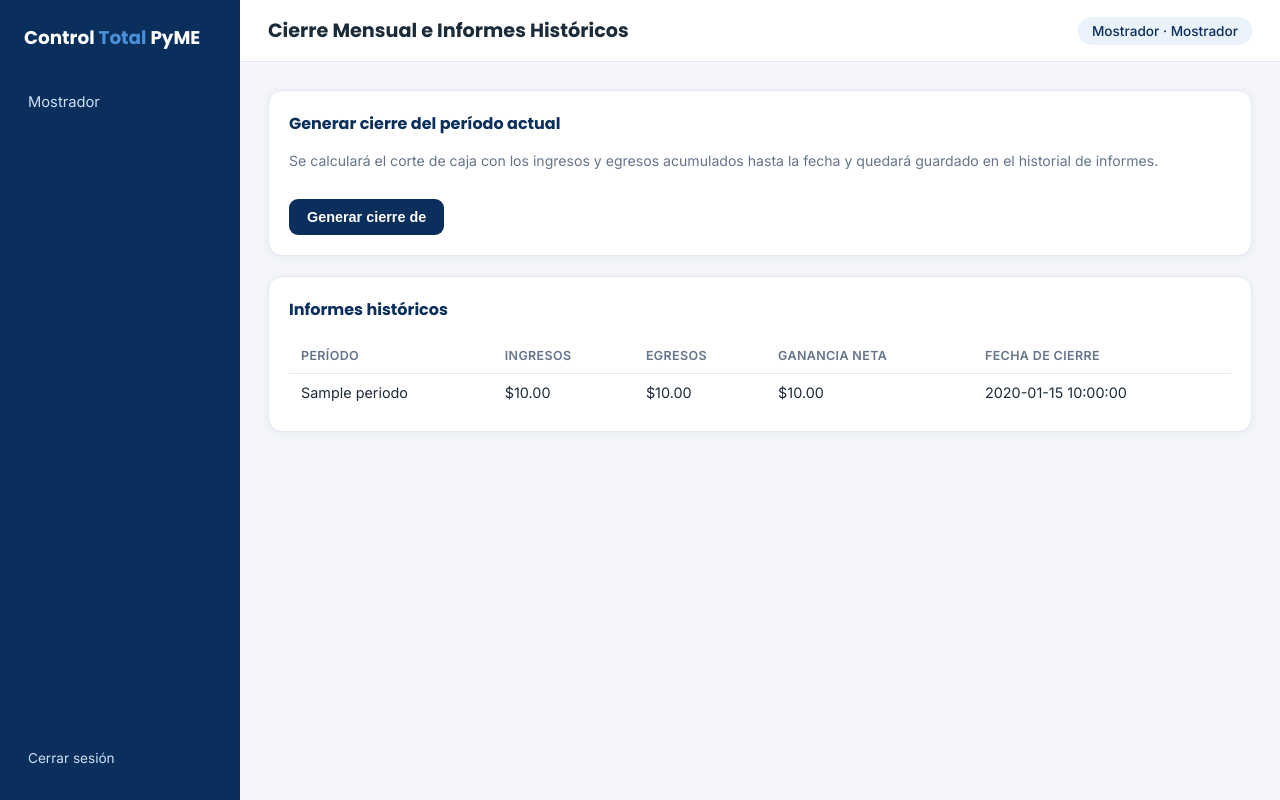
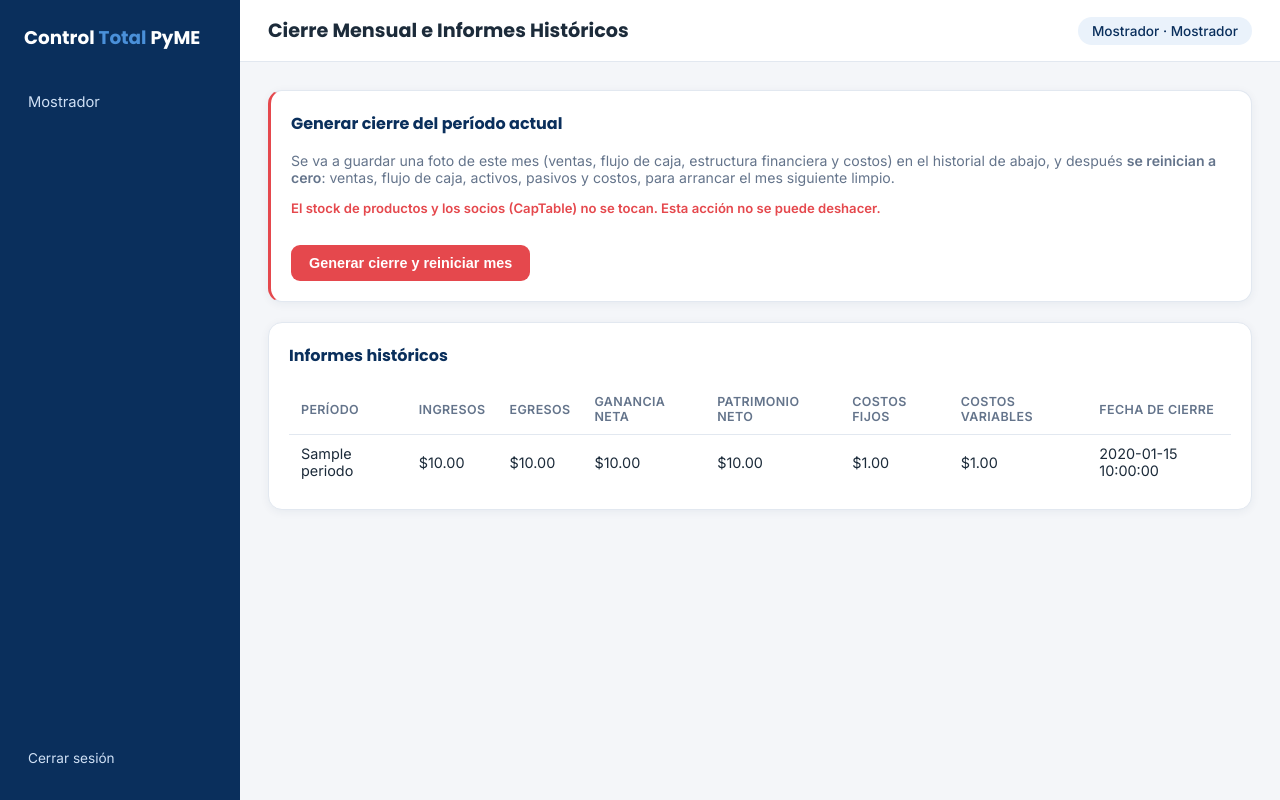
Before and after one commit to milioviedo908-spec/control-total-pyme, a Flask app: template templates/cierre_mensual.html in a window 1280 px wide. Run offline with Flask 3, Linux system fonts and the light colour scheme; the template is opened without the code that fills it: most values are stand-ins (such as "Sample title", 1, 10 or a date in 2020); a database or web service that is not in the repository returns one stand-in record (values such as "Sample title"); parts of the project's set-up code (start-up, migrations or seed data) failed here and were passed over; some libraries are stand-ins or nearby versions.

Commit message:
Update cierre_mensual.html

```diff
--- a/templates/cierre_mensual.html
+++ b/templates/cierre_mensual.html
@@ -3,9 +3,51 @@
 {% block header %}Cierre Mensual e Informes Históricos{% endblock %}
 {% block content %}
 
-<div class="card" style="margin-bottom:20px;"> <h3>Generar cierre del período actual</h3> <p style="font-size:0.88rem; color:var(--texto-suave);"> Se calculará el corte de caja con los ingresos y egresos acumulados hasta la fecha y quedará guardado en el historial de informes.
-    </p> <form method="POST"> <button type="submit" class="btn">Generar cierre de {{ "" }}<span id="mesActual"></span></button> </form>
-</div> <div class="card"> <h3>Informes históricos</h3> <table> <thead><tr><th>Período</th><th>Ingresos</th><th>Egresos</th><th>Ganancia Neta</th><th>Fecha de cierre</th></tr></thead> <tbody> {% for c in cierres %}
-            <tr> <td>{{ c.periodo }}</td> <td>${{ "%.2f"|format(c.ingresos_totales) }}</td> <td>${{ "%.2f"|format(c.egresos_totales) }}</td> <td>${{ "%.2f"|format(c.ganancia_neta) }}</td> <td>{{ c.fecha_cierre }}</td> </tr> {% endfor %}
-        </tbody> </table>
-</div> {% endblock %}
+<div class="card" style="margin-bottom:20px; border-left: 3px solid var(--rojo);">
+    <h3>Generar cierre del período actual</h3>
+    <p style="font-size:0.88rem; color:var(--texto-suave);">
+        Se va a guardar una foto de este mes (ventas, flujo de caja, estructura financiera y costos) en el
+        historial de abajo, y después <strong>se reinician a cero</strong>: ventas, flujo de caja, activos,
+        pasivos y costos, para arrancar el mes siguiente limpio.
+    </p>
+    <p style="font-size:0.82rem; color:var(--rojo); font-weight:600;">
+        El stock de productos y los socios (CapTable) no se tocan. Esta acción no se puede deshacer.
+    </p>
+    <form method="POST" onsubmit="return confirm('¿Generar el cierre y reiniciar ventas, caja, finanzas y costos? Esta acción no se puede deshacer.');">
+        <button type="submit" class="btn danger">Generar cierre y reiniciar mes</button>
+    </form>
+</div>
+
+<div class="card">
+    <h3>Informes históricos</h3>
+    <table>
+        <thead>
+            <tr>
+                <th>Período</th>
+                <th>Ingresos</th>
+                <th>Egresos</th>
+                <th>Ganancia Neta</th>
+                <th>Patrimonio Neto</th>
+                <th>Costos Fijos</th>
+                <th>Costos Variables</th>
+                <th>Fecha de cierre</th>
+            </tr>
+        </thead>
+        <tbody>
+        {% for c in cierres %}
+            <tr>
+                <td>{{ c.periodo }}</td>
+                <td>${{ "%.2f"|format(c.ingresos_totales) }}</td>
+                <td>${{ "%.2f"|format(c.egresos_totales) }}</td>
+                <td>${{ "%.2f"|format(c.ganancia_neta) }}</td>
+                <td>{% if c.patrimonio_neto is not none %}${{ "%.2f"|format(c.patrimonio_neto) }}{% else %}—{% endif %}</td>
+                <td>{% if c.total_costos_fijos is not none %}${{ "%.2f"|format(c.total_costos_fijos) }}{% else %}—{% endif %}</td>
+                <td>{% if c.total_costos_variables is not none %}${{ "%.2f"|format(c.total_costos_variables) }}{% else %}—{% endif %}</td>
+                <td>{{ c.fecha_cierre }}</td>
+            </tr>
+        {% endfor %}
+        </tbody>
+    </table>
+</div>
+
+{% endblock %}
```
